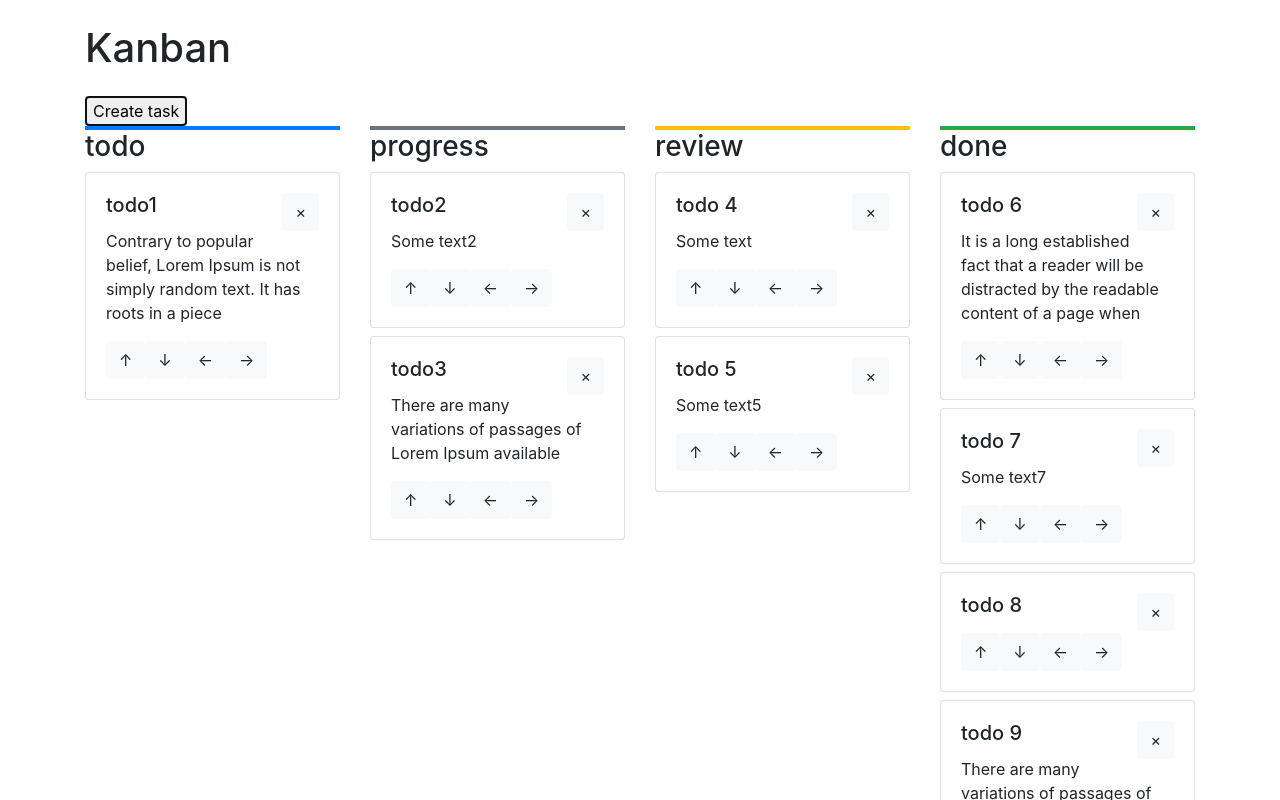
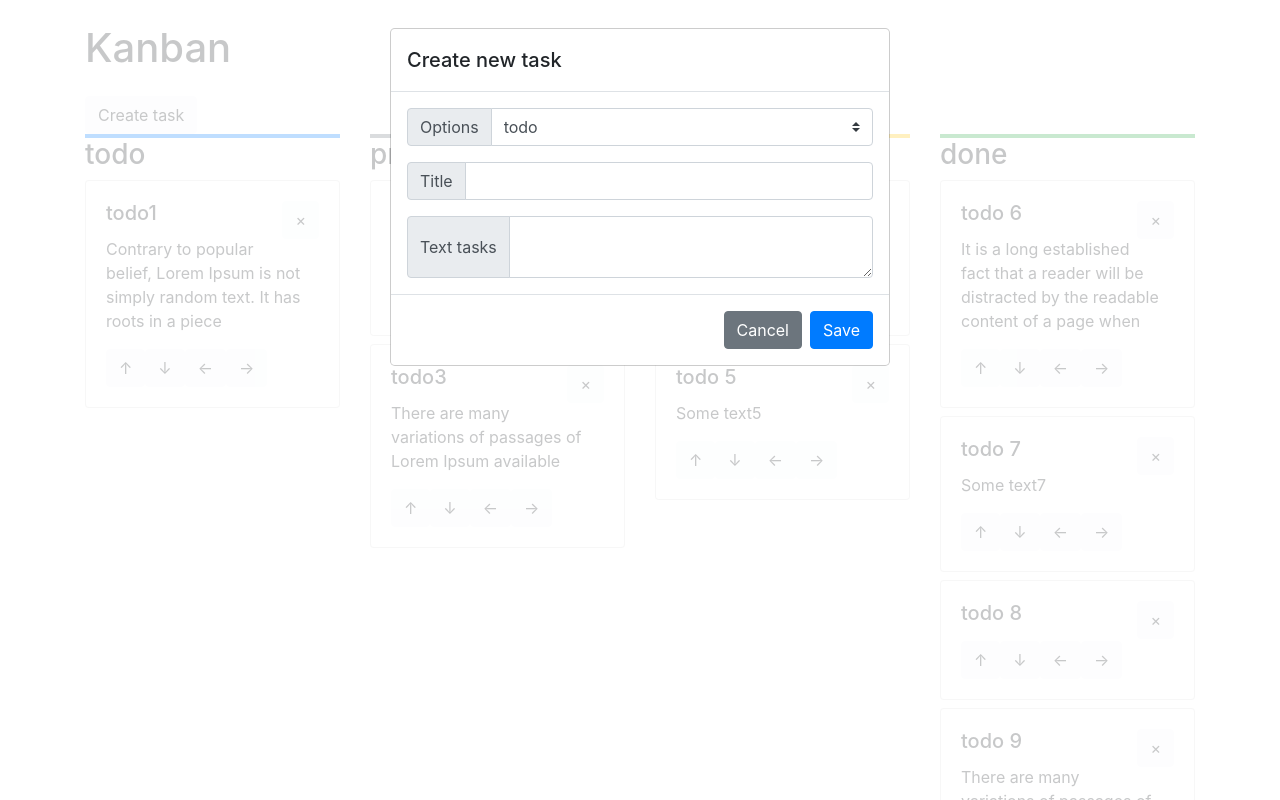
Before and after one commit to bogutskii/kanban, a React (Create React App) app: page / in a window 1280 px wide. Both pictures are taken after a click on the button "Create task". Shown: the top 800 px of the page. Built offline with nearby package versions, Linux system fonts and the light colour scheme.

Commit message:
-- add modal window "create task"

```diff
--- a/package.json
+++ b/package.json
@@ -11,6 +11,7 @@
     "npm-check": "^5.9.2",
     "react": "^16.13.1",
     "react-dom": "^16.13.1",
+    "react-modal": "^3.11.2",
     "react-scripts": "3.4.1",
     "uuidv4": "^6.0.8"
   },
--- a/src/App.css
+++ b/src/App.css
@@ -36,33 +36,3 @@
     transform: rotate(360deg);
   }
 }
-
-
-/* Стили для модального*/
-#modal {
-  display: none;
-}
-
-/* Изменяем вид вывода при соответствии */
-#modal:target {
-  display: block;
-}
-
-/* Закрытие модального*/
-.close {
-  position: absolute;
-  top: 1rem;
-  right: 1rem;
-}
-
-
-/* Доп. стилизация модального*/
-#modal {
-  max-width: 300px;
-  height: 100px;
-  margin: 2rem auto;
-  border: 1px solid #ccc;
-  padding: 5rem 2rem;
-  text-align: center;
-  position: relative;
-}
--- a/src/App.js
+++ b/src/App.js
@@ -2,6 +2,7 @@ import React, { useState } from 'react';
 import './App.css';
 import 'bootstrap/dist/css/bootstrap.min.css'
 import { v4 as uuidv4 } from 'uuid';
+import Modal from "react-modal"
 
 
 const columnsInitial = [
@@ -74,9 +75,11 @@ const columnsInitial = [
   }
 ]
 
+Modal.setAppElement('#root')
 
 function App() {
   const [columns, setColumns] = useState(columnsInitial)
+  const [modalIsOpen, setModalIsOpen] = useState(false)
 
   const up = (arg) => {
     const reranged = columns.map((col) => {
@@ -142,7 +145,7 @@ function App() {
 
   const deleteTask = (arg) => {
 
-   if( window.confirm ("Are you sure?")) {
+    if (window.confirm("Are you sure?")) {
       const reranged = columns.map((col, index) => {
           if (col.nameBoard === arg.columnName) {
             let ind = col.tasks.findIndex(el => el.id === arg.taskId)
@@ -153,7 +156,6 @@ function App() {
           return col
         }
       )
-
       setColumns(reranged)
     }
   }
@@ -161,7 +163,57 @@ function App() {
   return (
     <div className="container">
       <h1 className="mb-4 mt-4">Kanban</h1>
-      <button>Create task</button>
+
+
+      <button className="btn btn-light" onClick={() => setModalIsOpen(true)}>Create task</button>
+
+      <Modal className="modal-dialog" isOpen={modalIsOpen}
+             onRequestClose={() => setModalIsOpen(false)}>
+
+        <div className="modal-content">
+          <div className="modal-header">
+            <h5 className="modal-title">Create new task</h5>
+          </div>
+
+          <div className="modal-body">
+
+
+            <div className="input-group mb-3">
+              <div className="input-group-prepend">
+                <label className="input-group-text" htmlFor="inputGroupSelect01">Options</label>
+              </div>
+              <select className="custom-select" id="inputGroupSelect01">
+
+                {columns.map((board,i) => <option value={i}>{board.nameBoard}</option>)}
+
+              </select>
+            </div>
+
+            <div className="input-group mb-3">
+              <div className="input-group-prepend">
+                <span className="input-group-text" id="basic-addon1">Title</span>
+              </div>
+              <input className="form-control" aria-label="With textarea"></input>
+            </div>
+
+            <div className="input-group">
+              <div className="input-group-prepend">
+                <span className="input-group-text">Text tasks</span>
+              </div>
+              <textarea className="form-control" aria-label="With textarea"></textarea>
+            </div>
+
+          </div>
+
+          <div className="modal-footer">
+            <button type="button" className="btn btn-secondary" onClick={() => setModalIsOpen(false)}>Cancel</button>
+            <button type="button" className="btn btn-primary">Save</button>
+          </div>
+        </div>
+
+      </Modal>
+
+
       <div className="row">
         {columns.map(col =>
           <div className='col-sm d-flex' key={col.nameBoard}>
@@ -218,7 +270,9 @@ function App() {
             </div>
           </div>
         )}
+
       </div>
+
     </div>
   );
 }
```
Also changed, not shown: 1 other file (tests, documents, lock files or other folders). Lines whose indentation alone changed are shown as unchanged.
